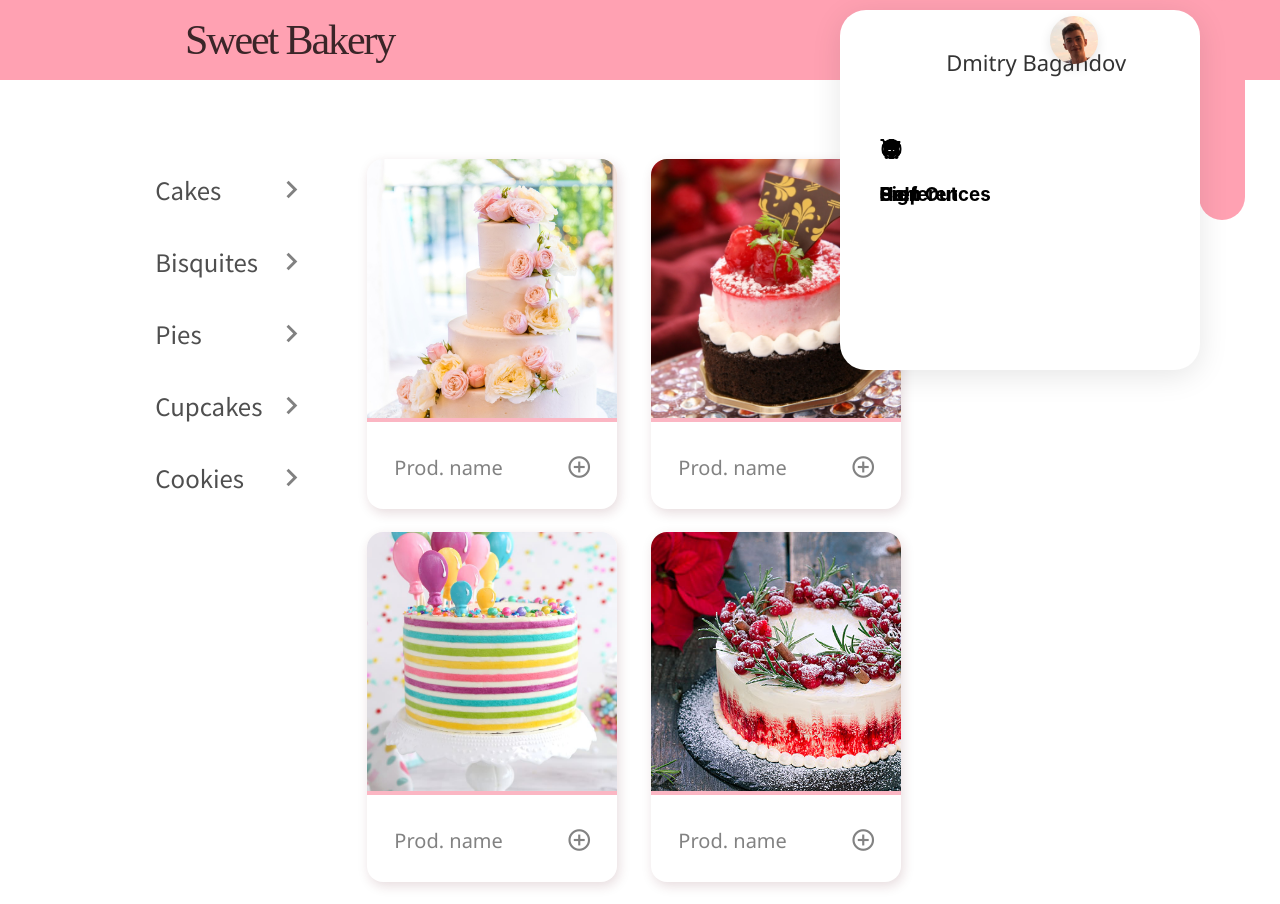
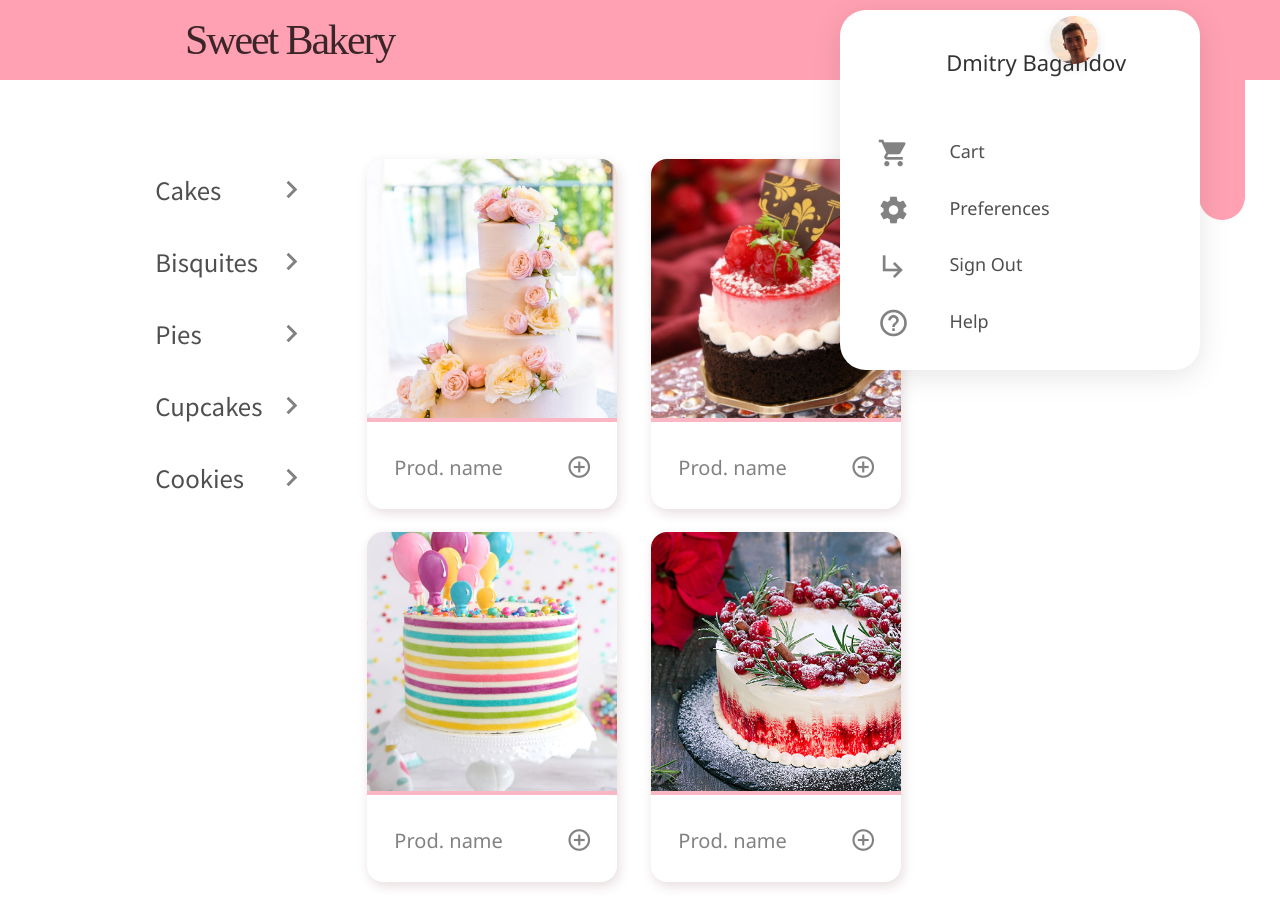
Before and after one commit to Dender46/sweet-bakery, a React (Create React App) app: page / in a window 1280 px wide. Both pictures are taken after a click on the element "expand_more". Built offline with nearby package versions, Linux system fonts and the light colour scheme; a web font is replaced by a local one.

Commit message:
Style ProfilePopup elements

```diff
--- a/src/components/ProfilePopup.css
+++ b/src/components/ProfilePopup.css
@@ -1,7 +1,4 @@
 .ProfilePopup {
-  display:        flex;
-  align-items:    center;
-
   position:       absolute;
   top:            10px;
   right:          80px;
@@ -36,10 +33,37 @@
   color: #333333;
 }
 
+.ProfilePopup .profile-elements {
+  position: absolute;
+  left: 10.39%;
+  right: 25.84%;
+  top: 35.34%;
+  bottom: 10.06%;
+}
+
 .ProfilePopupElement {
-  position: absolute;
   width: 224.5px;
   height: 29.5px;
-  left: 39.5px;
-  top: 126.5px;
+
+  display: flex;
+  margin-bottom: 27px;
 }
+
+.ProfilePopupElement .icon {
+  color: #828282;
+  font-size: 32px;
+}
+
+.ProfilePopupElement .caption {
+  width: 160px;
+  margin: 0;
+  margin-left: 40px;
+
+  font-family: Noto Sans;
+  font-style: normal;
+  font-weight: normal;
+  font-size: 18px;
+  line-height: 1.6em;
+
+  color: #4F4F4F;
+}
--- a/src/components/ProfilePopup.tsx
+++ b/src/components/ProfilePopup.tsx
@@ -29,7 +29,9 @@ function ProfilePopup(props : {mounted : boolean, profileName : String}) : any {
             onTransitionEnd={ () => setShow(props.mounted)}
         >
             <h1 className="profile-name">{props.profileName}</h1>
-            {profilePopupElements.map((props) => ( <ProfilePopupElement icon={props.icon} caption={props.caption} /> ))}
+            <div className="profile-elements">
+                {profilePopupElements.map((props) => ( <ProfilePopupElement icon={props.icon} caption={props.caption} /> ))}
+            </div>
         </div>
     );
 }
@@ -37,8 +39,8 @@ function ProfilePopup(props : {mounted : boolean, profileName : String}) : any {
 function ProfilePopupElement(props : {icon : String, caption : String}) {
     return (
         <div className="ProfilePopupElement">
-            <i className="material-icons noselect">{props.icon}</i>
-            <h3 className="section-name noselect">{props.caption}</h3>
+            <i className="icon material-icons noselect">{props.icon}</i>
+            <h3 className="caption noselect">{props.caption}</h3>
         </div>
     )
 }
```
